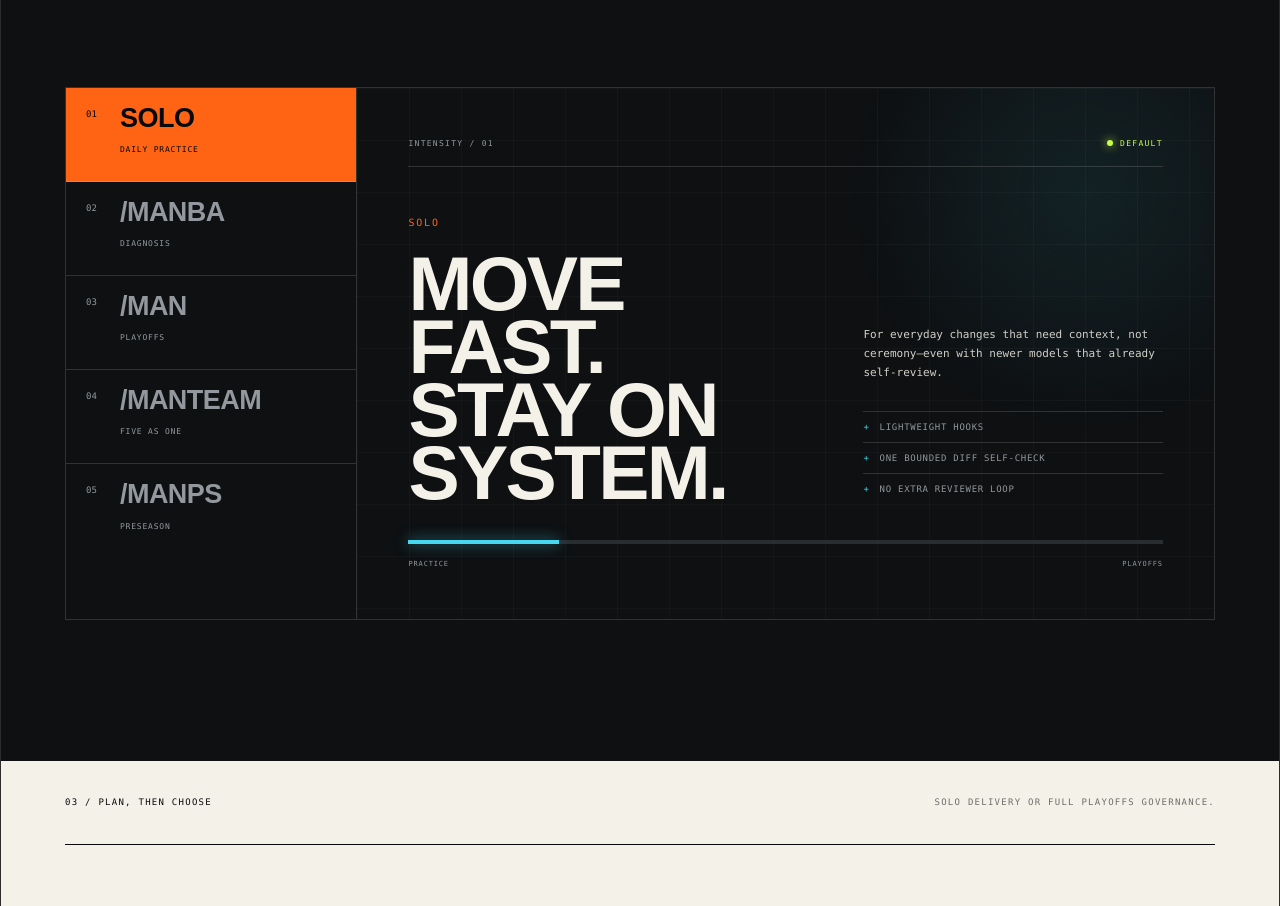
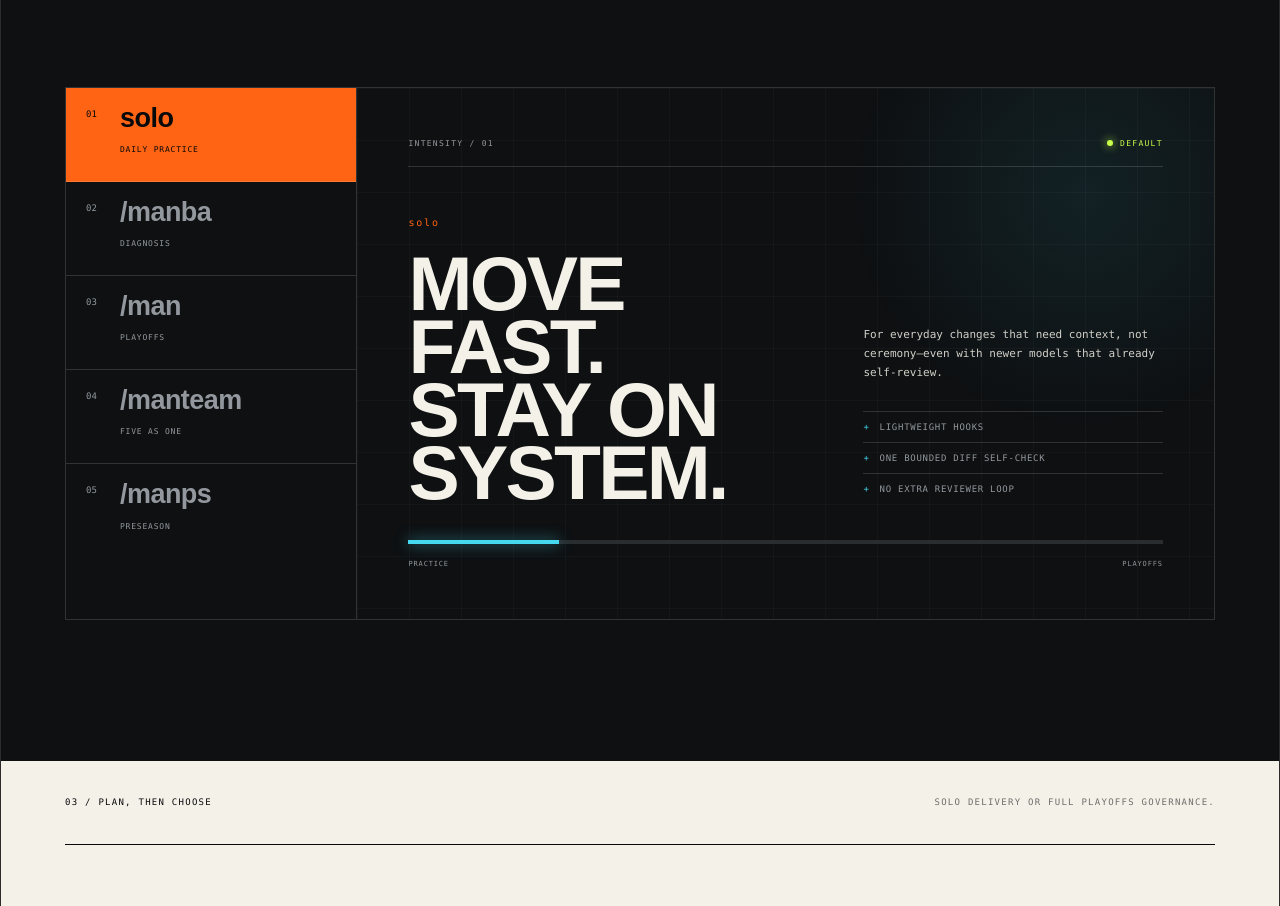
Before and after one commit to whitelonng/mancode, a website: page website/index.html in a window 1280 px wide. Shown: the part 2765-3671 px from the top of the page. Drawn offline with Linux system fonts and the light colour scheme.

Commit message:
docs: add website link to README (#8)
* docs: add website link to README

* fix: preserve lowercase mode commands

```diff
--- a/website/docs.css
+++ b/website/docs.css
@@ -501,6 +501,7 @@
   margin: 12px 0 11px;
   color: var(--docs-text);
   font-size: 32px;
+  text-transform: none;
 }
 
 .mode-guide p {
--- a/website/styles.css
+++ b/website/styles.css
@@ -886,7 +886,7 @@ h1 .orange {
   font-size: 27px;
   line-height: 0.9;
   letter-spacing: -0.02em;
-  text-transform: uppercase;
+  text-transform: none;
 }
 
 .mode-tabs small {
@@ -937,7 +937,7 @@ h1 .orange {
   color: var(--orange);
   font-size: 10px;
   letter-spacing: 0.18em;
-  text-transform: uppercase;
+  text-transform: none;
 }
 
 .mode-panel h3 {
@@ -2222,6 +2222,7 @@ html[data-theme="light"] .site-footer p {
   margin: 48px 0 14px;
   font-size: 34px;
   line-height: 0.9;
+  text-transform: none;
 }
 
 .mode-guide-home p {
```
Also changed, not shown: .github/workflows/deploy-website.yml, README.md.
